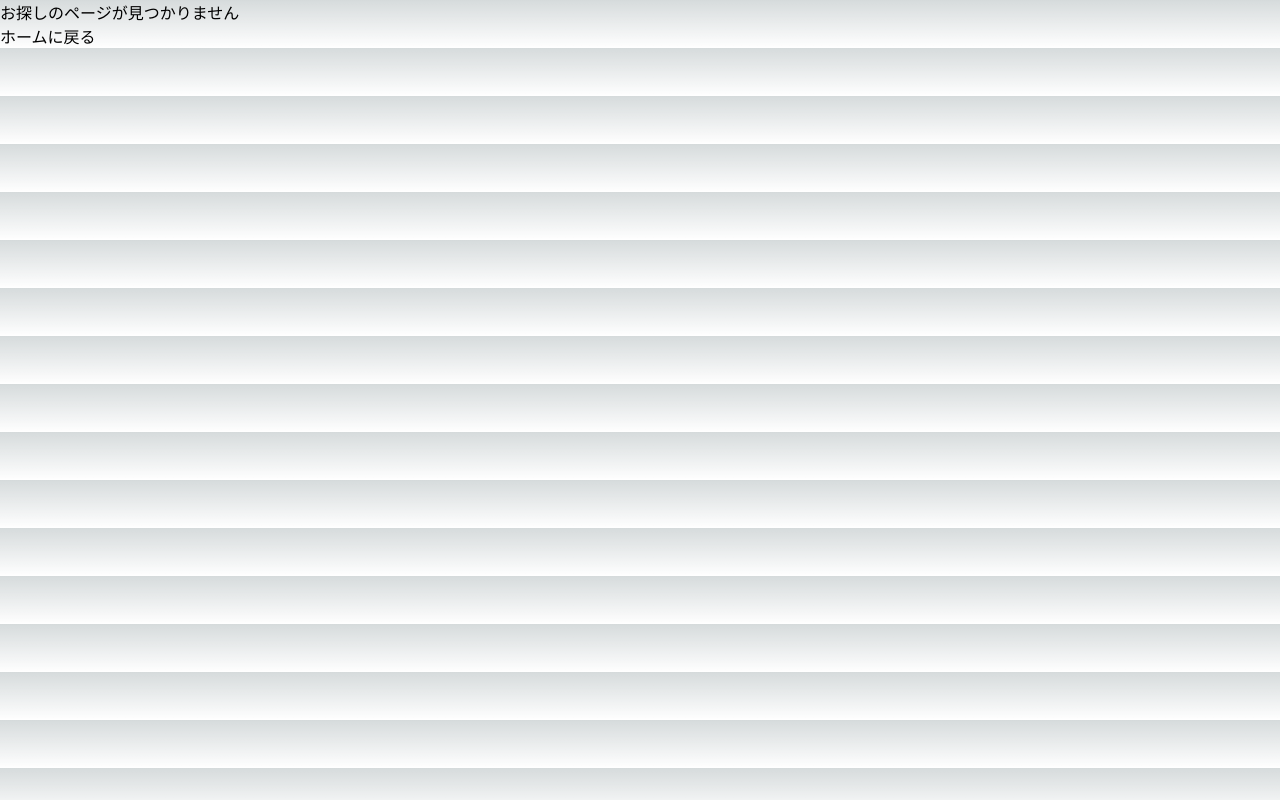
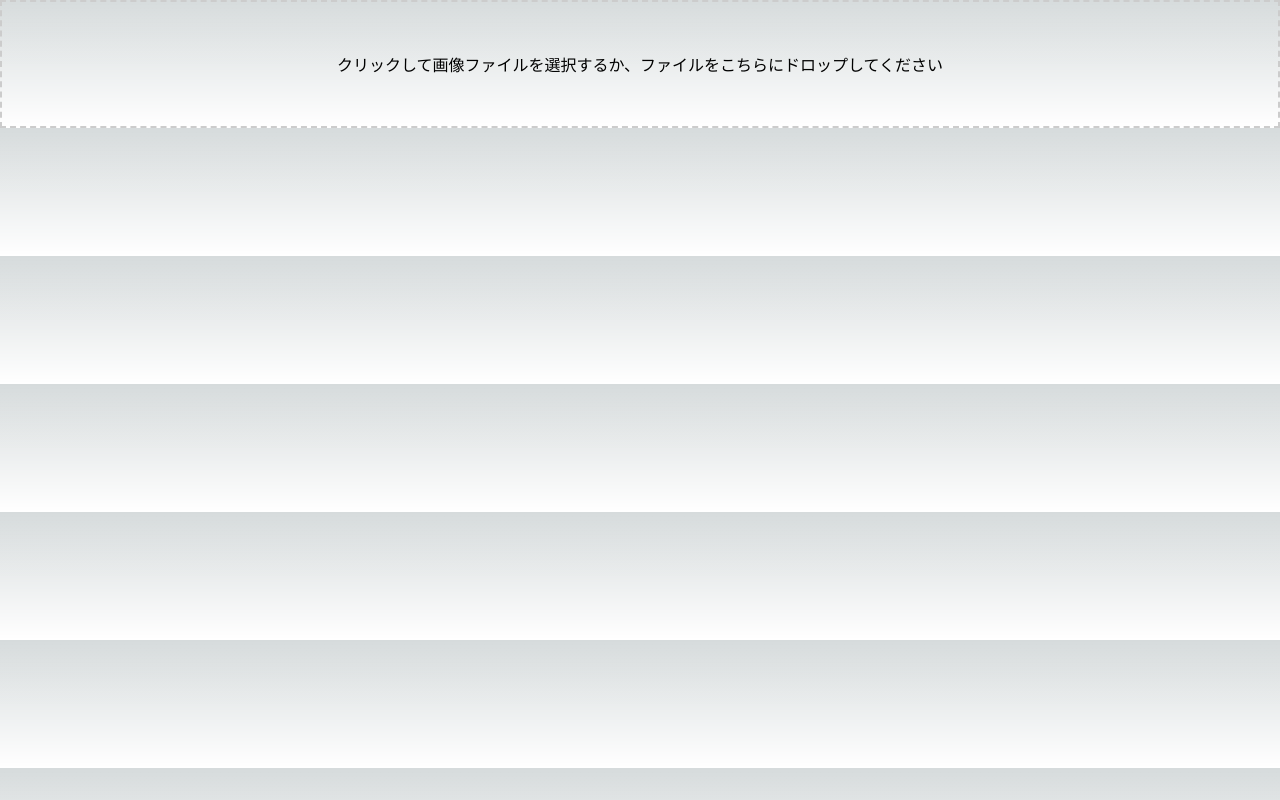
Before and after one commit to kazusa-gumi/rental-record, a Next.js app: page /drop-image in a window 1280 px wide. Before the commit this address had no page. Built offline with nearby package versions, Linux system fonts and the light colour scheme.

Commit message:
1枚の写真ならアップできること確認できました。

```diff
--- /dev/null
+++ b/src/pages/drop-image/index.tsx
@@ -0,0 +1,9 @@
+import React from "react";
+
+import { DropImage } from "../../components/DropImage";
+
+const DropImagePage = () => {
+  return <DropImage />;
+};
+
+export default DropImagePage;
```
